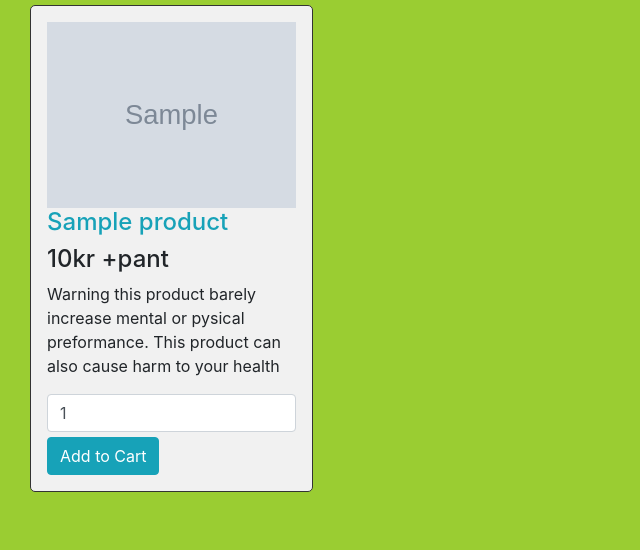
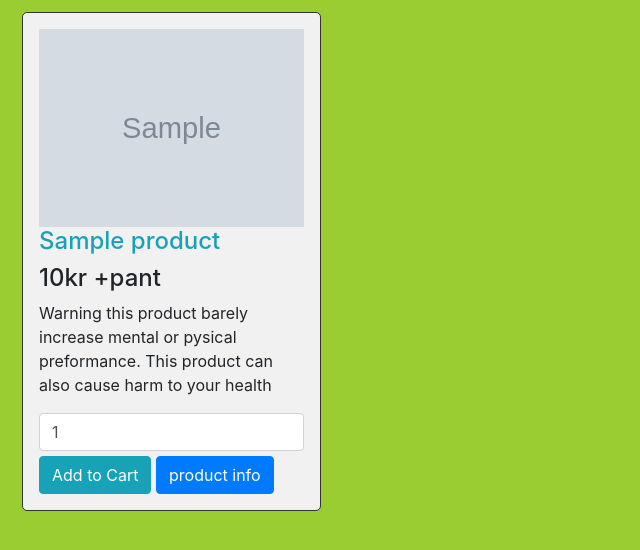
Before and after one commit to ChickenV2/Morris-CO-2.0, a PHP site: page /index.php in a window 1280 px wide. Shown: the part 72-622 px from the top of the page, without its empty margins (0-640 px from the left). Run offline with PHP 8.4, Linux system fonts and the light colour scheme; tables that the repository leaves empty or names only in its code hold one stand-in row (values such as "Sample post"); grey boxes marked "Sample" are stand-in pictures.

Commit message:
styleing klare

```diff
--- a/header.php
+++ b/header.php
@@ -18,7 +18,7 @@
 .fonttext{
   font-size: 112%
 }
-media screen and (min-width: 76px) and  (max-width: 768px) {
+@media screen and (min-width: 76px) and  (max-width: 768px) {
   body {
     background-color: orange;
 
@@ -219,6 +219,9 @@ media screen and (min-width: 76px) and  (max-width: 768px) {
         <table class="table">
 
 
+        <!--här börjar containern-->
+
+
         <?php
         if(!empty($_SESSION['shopping_cart'])):
 
@@ -226,18 +229,30 @@ media screen and (min-width: 76px) and  (max-width: 768px) {
 
              foreach($_SESSION['shopping_cart'] as $key => $product):
         ?>
-
-           <img src="<?php echo $product['image']; ?>" class="img-fluid img-fluid-cart" />
-           <?php echo $product['name']; ?>
+              <div class="container" style="max-width:100% !important;">
+    <div class="container-fluid">
+    <div class="row" style="margin-top:5px">
+           <img src="<?php echo $product['image']; ?>" height="130px" width="132px" class="img-fluid img-fluid-cart col-md-3" />
+           <div class="col-md-6"> <?php echo $product['name']; ?>
+             </br>
            <?php echo $product['quantity']; ?>/st
-           <?php echo $product['price']; ?>
-           <?php echo number_format($product['quantity'] * $product['price'], 2); ?>
-
+           </br>
+           </br>
+           <?php echo $product['price']; ?> KR/st
+           </br>
+           </br>
+          <?php echo $product['name']; ?> : <?php echo number_format($product['quantity'] * $product['price'], 2); ?>kr
+           </div>
+           <div class="col-md-3">
                <a href="index.php?action=delete&id=<?php echo $product['id']; ?>">
                     <div class="btn btn-danger btn-cart">Remove</div>
                </a>
          <br>
          <br>
+         </div>
+         </div>
+         </div>
+         </div>
         <?php
                   $total = $total + ($product['quantity'] * $product['price']);
              endforeach;
--- a/index.php
+++ b/index.php
@@ -16,7 +16,7 @@ session_start();
     if(mysqli_num_rows($result)>0):
       while($product = mysqli_fetch_assoc($result)):
         ?>
-        <div class="col-sm-4 col-md-3" >
+        <div class="col-md-6 col-lg-4 col-xl-3" style="padding:7px;">
                     <form method="post" action="index.php?action=add&id=<?php echo $product['id']; ?>">
                         <div class="products">
                             <img src="<?php echo $product['image']; ?>" class="img-fluid" />
@@ -29,6 +29,7 @@ session_start();
                              <input type="hidden" name="image" value="<?php echo $product['image']; ?>" />
                             <input type="submit" name="add_to_cart" style="margin-top:5px;" class="btn btn-info"
                                    value="Add to Cart" />
+                                   <a href="kiwibuy.html" class="btn btn-primary" style="margin-top:5px;">product info</a>
                         </div>
           </form>
         </div>
```
